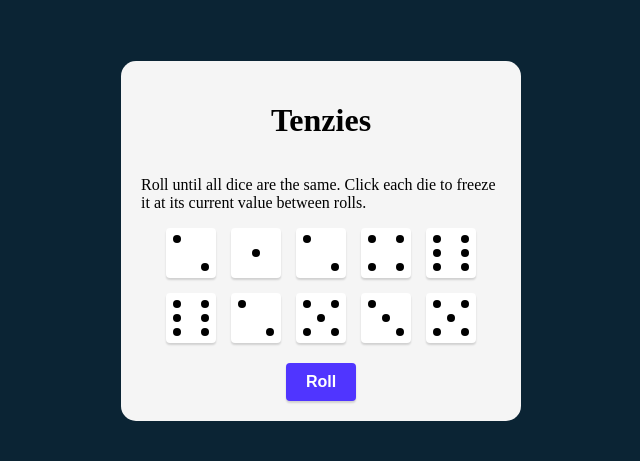
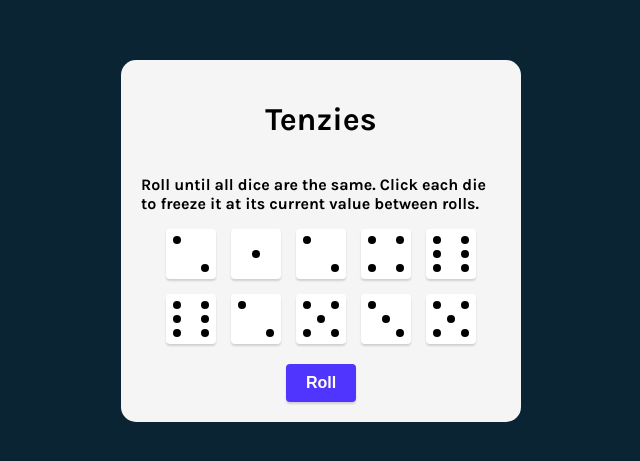
Before and after one commit to edesgree/react-tenzies-game, a React (Vite) app: page / in a window 1280 px wide. Shown: the part 159-620 px from the top of the page, without its empty margins (319-959 px from the left). Built offline with nearby package versions, Linux system fonts and the light colour scheme.

Commit message:
text font

```diff
--- a/index.html
+++ b/index.html
@@ -5,6 +5,10 @@
     <link rel="icon" type="image/svg+xml" href="/vite.svg" />
     <meta name="viewport" content="width=device-width, initial-scale=1.0" />
     <title>Tenzies game</title>
+    <link
+      href="https://fonts.googleapis.com/css2?family=Inter&family=Karla:wght@700&display=swap"
+      rel="stylesheet"
+    />
   </head>
   <body>
     <div id="root"></div>
--- a/src/index.css
+++ b/src/index.css
@@ -12,6 +12,7 @@
   align-items: center;
   justify-content: center;
   min-height: 100vh;
+  font-family: 'Karla', sans-serif;
 }
 
 main {
```
